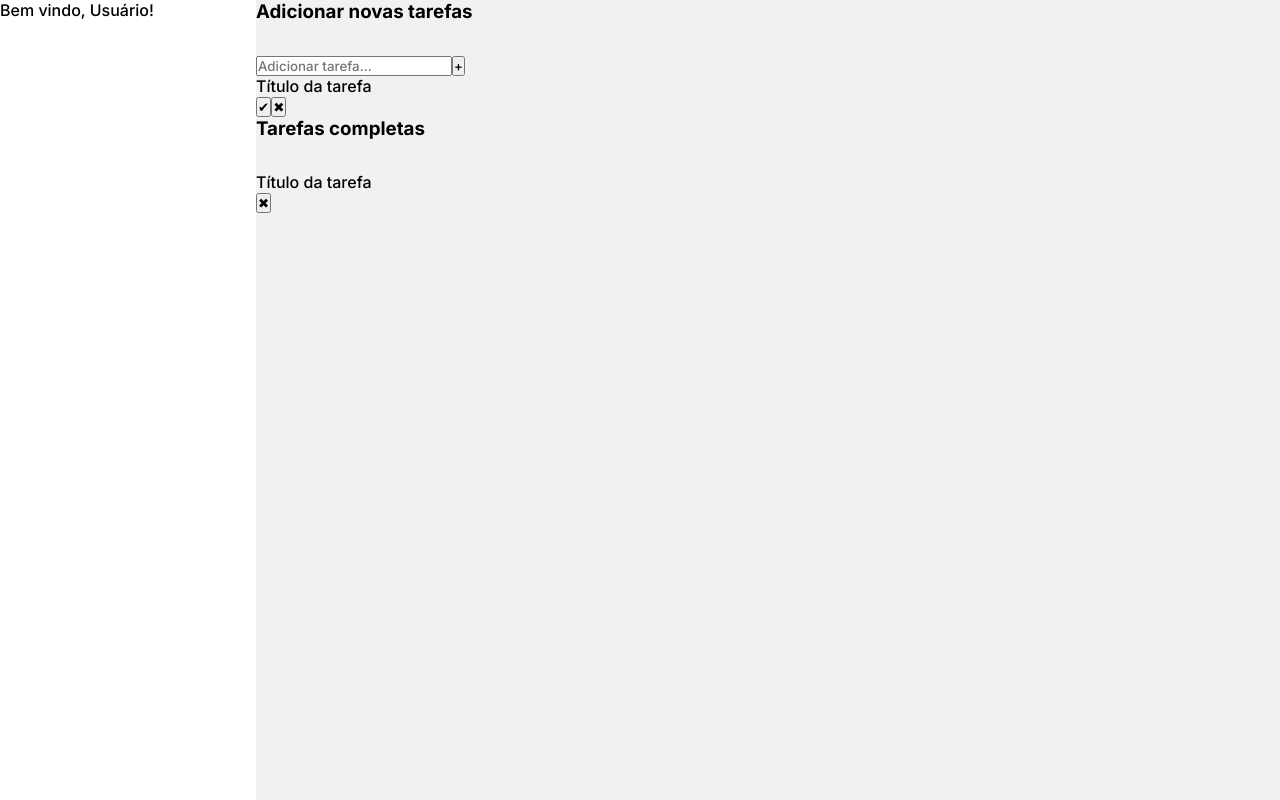
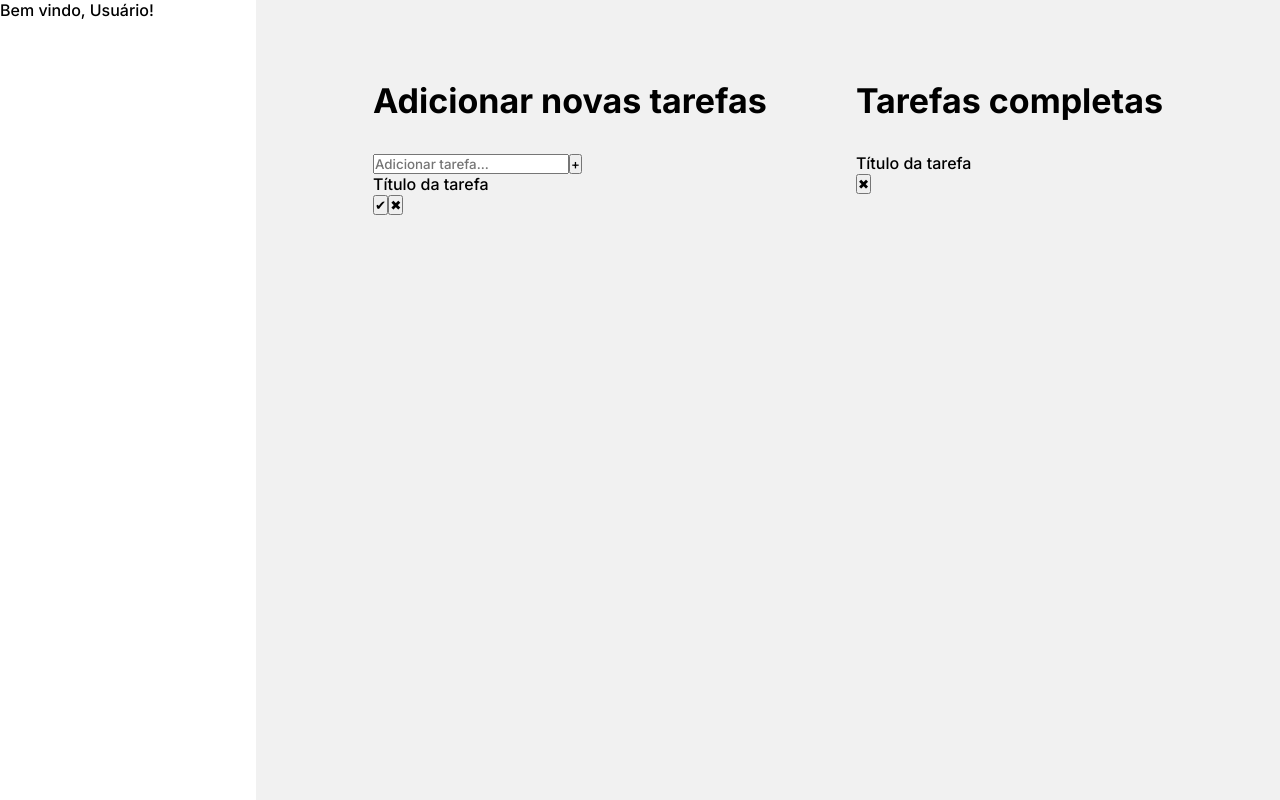
Before and after one commit to eduardorerick/collaboration-project, a React (Create React App) app: page /portal/tasklist in a window 1280 px wide. Built offline with nearby package versions, Linux system fonts and the light colour scheme.

Commit message:
adicionado css na section

```diff
--- a/src/context/Auth/index.js
+++ b/src/context/Auth/index.js
@@ -7,9 +7,9 @@ export const AuthProvider = ({ children }) => {
 
 	const userData = JSON.parse(localStorage.getItem('user')) || undefined;
 
-	if (userData) {
-		setUser(userData);
-	}
+	// if (userData) {
+	// 	setUser(userData);
+	// }
 
 	return <AuthContext.Provider value={{ user, setUser }}>{children}</AuthContext.Provider>;
 };
--- a/src/pages/LandingPage/index.jsx
+++ b/src/pages/LandingPage/index.jsx
@@ -6,7 +6,6 @@ import { useAuth } from '../../context/Auth';
 
 export function LandingPage() {
 	const { user, setUser } = useAuth();
-	console.log(user);
 	return (
 		<section className="landing-section">
 			<Template>
--- a/src/pages/Portal/TaskList/index.jsx
+++ b/src/pages/Portal/TaskList/index.jsx
@@ -1,36 +1,31 @@
-import './style.css'
+import './style.css';
 
 export function TaskList() {
 	return (
-		<section>
-		<div className='conteudo'>
-			<h1>Adicionar novas tarefas</h1>
-			<div className='novatarefa'>
-				<input type="text"
-				 id="Nova tarefa"
-				 placeholder='Adicionar tarefa...'
-				/>
-				<button>+</button>
+		<section className="tasklist-conteudo">
+			<div>
+				<h1>Adicionar novas tarefas</h1>
+				<div className="tasklist-novatarefa">
+					<input type="text" id="Nova tarefa" placeholder="Adicionar tarefa..." />
+					<button>+</button>
 
-				<div className='tarefa'>
-					<span className='tarefa1'>Título da tarefa</span>
-					<div className='btnação'>
-						<button>✔</button>
-						<button>✖</button>
+					<div className="tasklist-tarefa">
+						<span className="tarefa1">Título da tarefa</span>
+						<div className="btnação">
+							<button>✔</button>
+							<button>✖</button>
+						</div>
 					</div>
 				</div>
-
 			</div>
 
-			<div className='tarefaconcluida'>
+			<div className="tasklist-tarefaconcluida">
 				<h1>Tarefas completas</h1>
-				<span className='tarefaconcluida1'>Título da tarefa</span>
-					<div className='removertarefa'>
-						<button>✖</button>
-					</div>
+				<span className="tarefaconcluida1">Título da tarefa</span>
+				<div className="removertarefa">
+					<button>✖</button>
+				</div>
 			</div>
-
-		</div>
 		</section>
 	);
 }
--- a/src/pages/Portal/TaskList/style.css
+++ b/src/pages/Portal/TaskList/style.css
@@ -1,4 +1,11 @@
-
-.conteudo h1 {
-margin-bottom: 32px;
+.tasklist-conteudo {
+	width: 790px;
+	margin: auto;
+	margin-top: 80px;
+	display: flex;
+	justify-content: space-between;
 }
+.tasklist-conteudo h1 {
+	margin-bottom: 32px;
+	font-size: 34px;
+}
--- a/src/routes/Routes.jsx
+++ b/src/routes/Routes.jsx
@@ -1,5 +1,4 @@
 import { BrowserRouter, Routes as DomRoutes, Route } from 'react-router-dom';
-import App from '../App';
 import { LandingPage } from '../pages/LandingPage';
 import { Auth } from '../pages/Auth';
 import { Login } from '../pages/Auth/Login';
```
